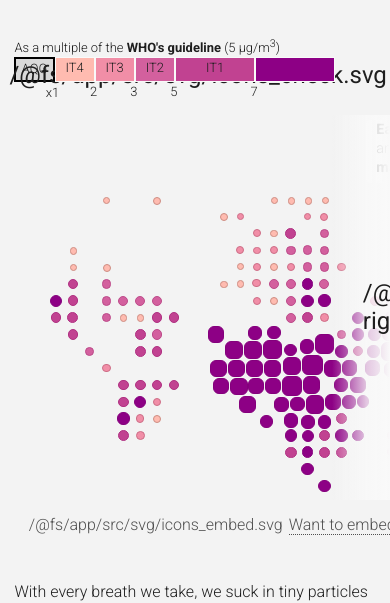
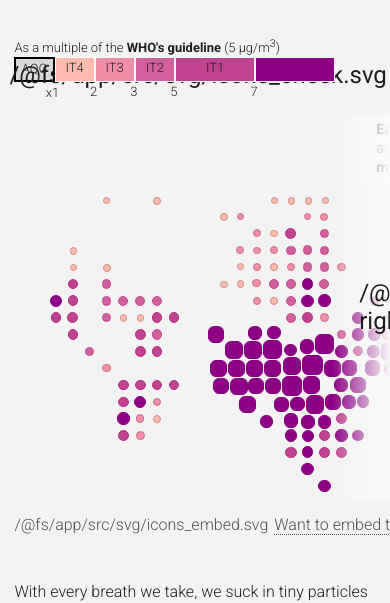
Before and after one commit to UNEP/air-pollution-action-note, a Svelte app in the folder app/: page / in a window 390 px wide. Shown: the part 907-1510 px from the top of the page. Built offline with nearby package versions, Linux system fonts and the light colour scheme; some icons are missing.

Commit message:
TWEAK arrows on Scrollable, FIX text overlay on Disease carto, FIX mobile left align on embed button

```diff
--- a/app/public/global.css
+++ b/app/public/global.css
@@ -13,9 +13,13 @@ body {
   font-style: normal;
 }
 
-article, .page-header, .footer-content {
+article, .page-header {
   max-width: 75rem;
   margin: 0 1rem;
+}
+
+.footer-content {
+  margin: 0;
 }
 
 .margin-breakout-mobile {
--- a/app/src/components/CartoWorld.svelte
+++ b/app/src/components/CartoWorld.svelte
@@ -92,7 +92,7 @@
   $: legendIsHovered = legendElementSelectedIndex !== null;
 
   const diseasesHoverText = (data: DiseasesData) => {
-    return `In <b>${data.name}</b>, a <b>${(data[selectedDisease] * 100).toPrecision(2)}% of deaths</b> from <b>${diseasesDictionary[selectedDisease]}</b> are caused by fine particles`
+    return `In <b>${data.name}</b>, <b>${(data[selectedDisease] * 100).toPrecision(2)}% of deaths</b> from <b>${diseasesDictionary[selectedDisease].toLocaleLowerCase()}</b> are attributable to outdoor fine particles.`
   };
 
   const policiesHoverText = (data: PoliciesData): string => {
@@ -377,7 +377,7 @@
       nodeSize: 16,
       helpText: {
         code: "JPN",
-        text: () => `<strong>Each square is a country</strong>, representing the <strong>percentage of deaths</strong> from <b>${diseasesDictionary[selectedDisease]}</b> attributable to fine particle outdoor air pollution`,
+        text: () => `<strong>Each square is a country</strong>, the filled area depicts the <strong>percentage of deaths</strong> from <b>${diseasesDictionary[selectedDisease].toLocaleLowerCase()}</b> attributable to fine particle outdoor air pollution.`,
       },
       hoverTextFn: (d: CountryDataPoint) =>
         diseasesHoverText(d.data as DiseasesData),
@@ -428,7 +428,7 @@
         }
       },
       color: colorDiseases,
-      legendTitle: `<strong>Percent of deaths</strong> from the disease that can be attributed to fine particles`,
+      legendTitle: `<strong>Percent of deaths</strong> from the disease that can be attributed to outdoor fine particles`,
       legendDomain: colorDiseases.domain().map(e => e+'%'),
       legendType: "sequential",
       domain: [1300, 1300 / (740 / 420)] as [number, number],
--- a/app/src/components/common/ScrollableX.svelte
+++ b/app/src/components/common/ScrollableX.svelte
@@ -83,11 +83,11 @@
 
   .overflow-right {
     right: 0;
-    background: linear-gradient(90deg, rgba(249,249,249,0) 0%,  rgba(249,249,249,.8) 60%, rgba(249,249,249,1) 100%);
+    background: linear-gradient(90deg, rgba(249,249,249,0) 0%, rgba(249,249,249,1) 100%);
   }
   .overflow-left {
     left: 0;
-    background: linear-gradient(90deg, rgba(249,249,249,1) 0%, rgba(249,249,249,.8) 60%, rgba(249,249,249,0) 100%);
+    background: linear-gradient(90deg, rgba(249,249,249,1) 0%, rgba(249,249,249,0) 100%);
   }
 
   .overflow-visible {
@@ -95,7 +95,7 @@
   }
 
   .overflow div {
-    width: 1.75rem;
+    width: 2rem;
     position: absolute;
     bottom: 0;
     top: 0;
```
